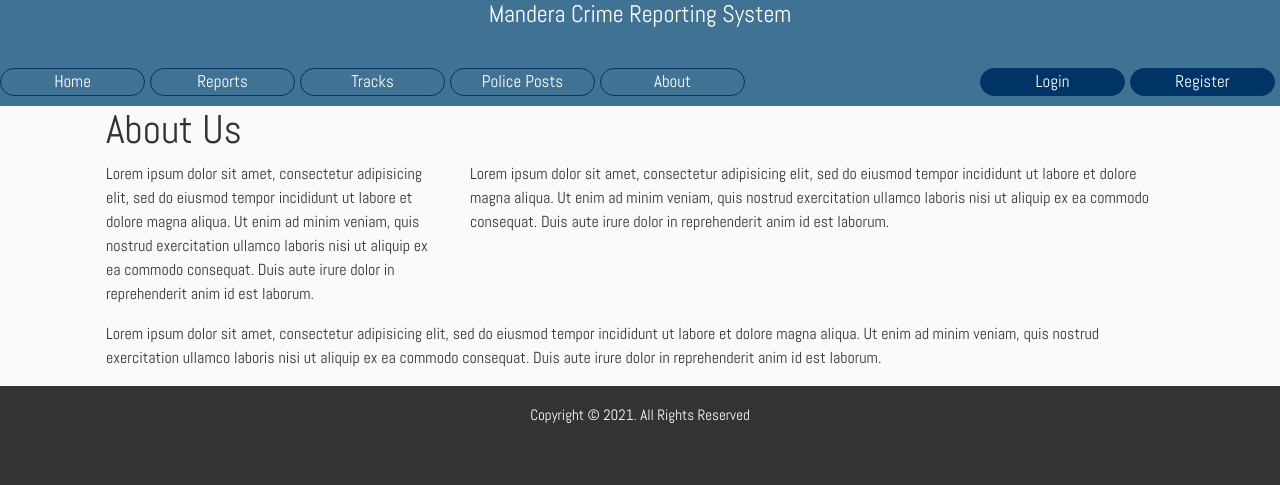
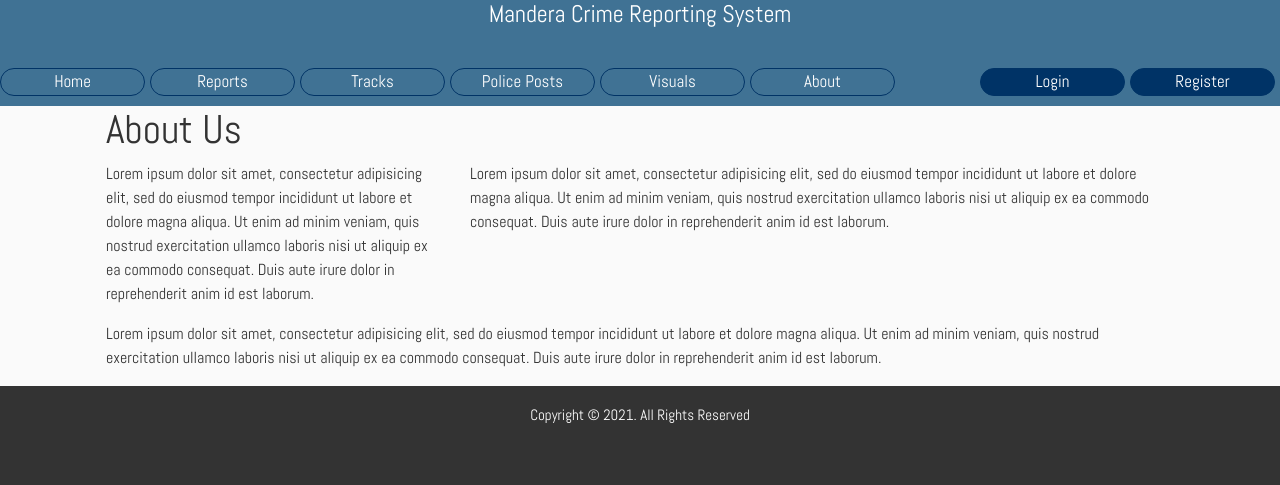
Before and after one commit to OkothPius/CRS, a Django app: page /about/ in a window 1280 px wide. Shown: the top 485 px of the page. Run offline with Django 3.2, Linux system fonts and the light colour scheme; some libraries are stand-ins or nearby versions.

Commit message:
feat: update

```diff
--- a/crime/templates/crime/base.html
+++ b/crime/templates/crime/base.html
@@ -21,7 +21,7 @@
 				<li><a href="{% url 'issue' %}">Reports</a> </li>
 				<li><a href="{% url 'pie-chart' %}">Tracks</a> </li>
 				<li><a href="{% url 'police-post' %}">Police Posts</a> </li>
-				<!-- <li><a href="{% url 'home' %}">Visuals</a> </li> -->
+				<li><a href="{% url 'home' %}">Visuals</a> </li>
 				<li><a href="{% url 'about'%}">About</a></li>
 			</ul>
 
```
